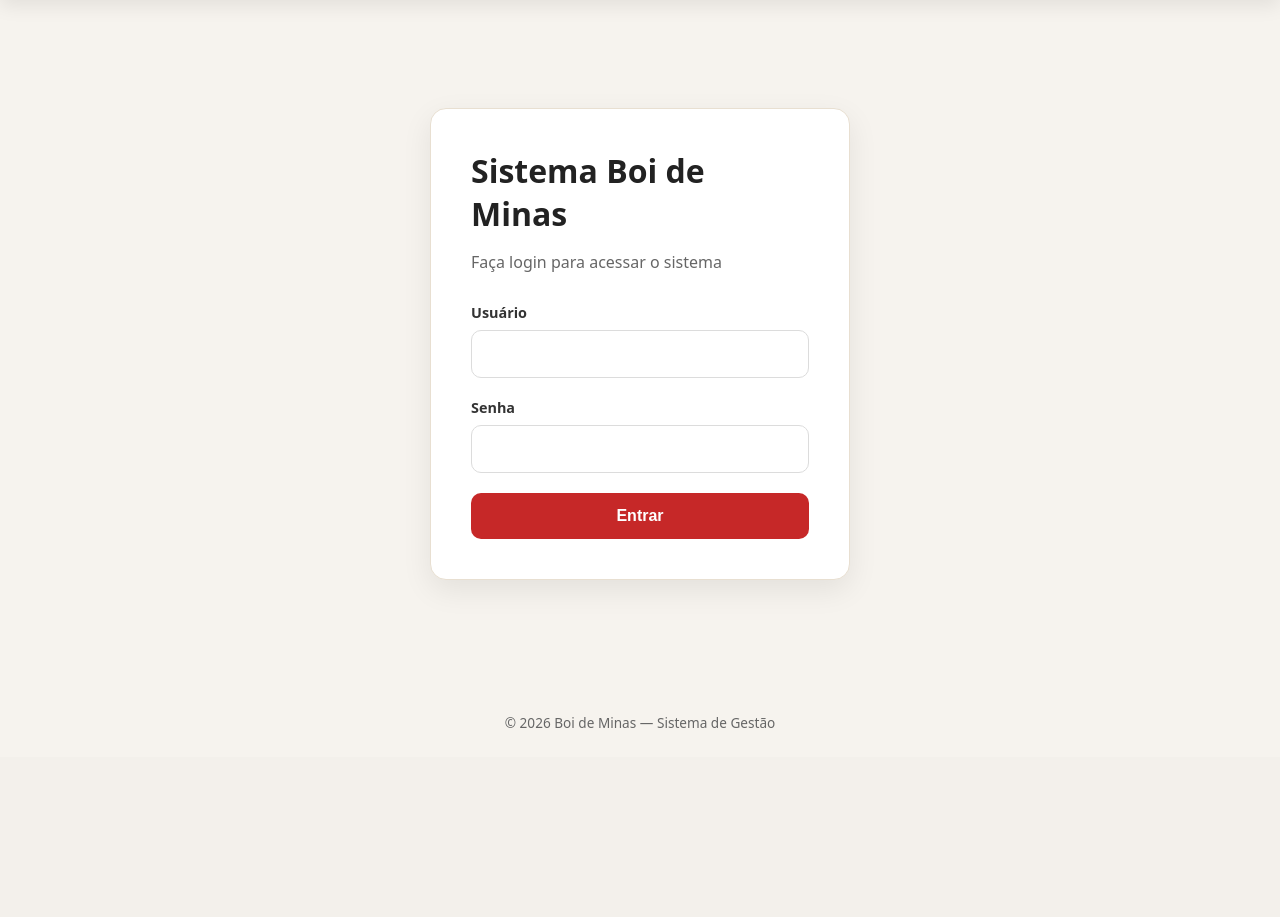
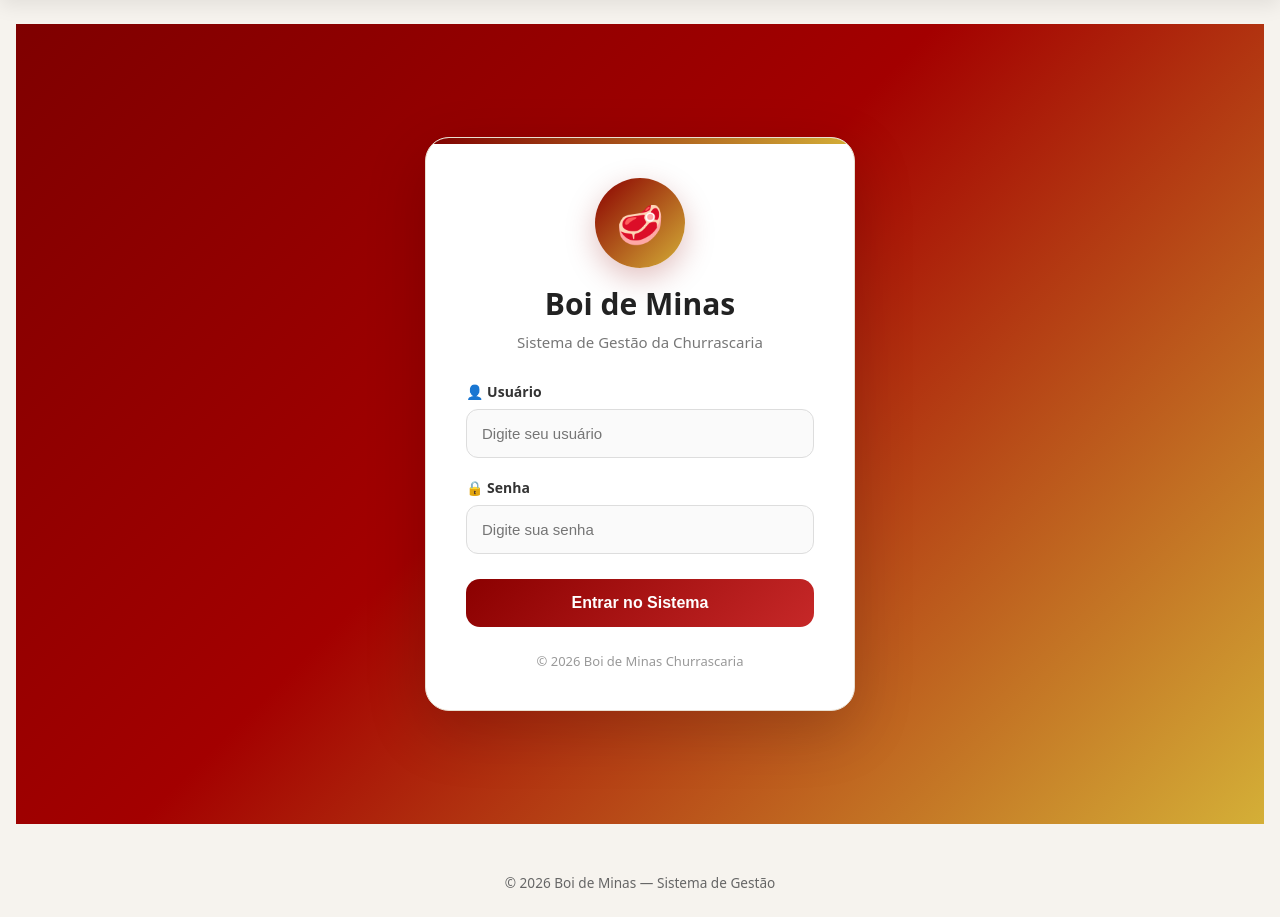
Before and after one commit to mattheuschaves2920-ops/boi-de-minas-sistema, a Flask app: page /login in a window 1280 px wide. Shown: the part 82-999 px from the top of the page. Before the commit the page ends 810 px from the top, so only its background shows below. Run offline with Flask 3, Linux system fonts and the light colour scheme.

Commit message:
Update login.html

```diff
--- a/templates/login.html
+++ b/templates/login.html
@@ -4,47 +4,148 @@
 
 <style>
 
-.login-container{
+/* FUNDO */
+
+.login-page{
+
+    min-height:100vh;
+
+    display:flex;
+
+    align-items:center;
+    justify-content:center;
+
+    padding:30px;
+
+    background:
+    linear-gradient(
+        135deg,
+        #7f0000 0%,
+        #a30000 45%,
+        #d4af37 100%
+    );
+}
+
+/* CARD */
+
+.login-card{
 
     width:100%;
-    min-height:80vh;
+    max-width:430px;
+
+    background:#ffffff;
+
+    border-radius:24px;
+
+    padding:40px;
+
+    box-shadow:
+        0 20px 60px rgba(0,0,0,0.18);
+
+    position:relative;
+
+    overflow:hidden;
+}
+
+/* TOPO */
+
+.login-card::before{
+
+    content:"";
+
+    position:absolute;
+
+    top:0;
+    left:0;
+
+    width:100%;
+    height:6px;
+
+    background:
+    linear-gradient(
+        90deg,
+        #7f0000,
+        #d4af37
+    );
+}
+
+/* LOGO */
+
+.logo-area{
+
+    text-align:center;
+
+    margin-bottom:25px;
+}
+
+.logo-circle{
+
+    width:90px;
+    height:90px;
+
+    margin:0 auto 15px;
+
+    border-radius:50%;
 
     display:flex;
     align-items:center;
     justify-content:center;
 
-    padding:40px;
-}
+    background:
+    linear-gradient(
+        135deg,
+        #8b0000,
+        #d4af37
+    );
 
-.login-card{
+    color:#fff;
 
-    width:100%;
-    max-width:420px;
+    font-size:38px;
 
-    background:#ffffff;
-
-    border-radius:16px;
-
-    padding:40px;
-
-    box-shadow:0 10px 30px rgba(0,0,0,0.08);
+    box-shadow:
+        0 10px 30px rgba(139,0,0,0.25);
 }
 
 .login-card h1{
 
-    margin:0 0 10px 0;
+    margin:0;
 
-    font-size:32px;
+    font-size:30px;
+
+    font-weight:800;
 
     color:#222;
 }
 
 .login-card p{
 
-    margin-bottom:30px;
+    margin-top:8px;
 
-    color:#666;
+    color:#777;
+
+    font-size:15px;
 }
+
+/* ALERTA */
+
+.alert{
+
+    background:#ffebee;
+
+    color:#c62828;
+
+    padding:14px;
+
+    border-radius:12px;
+
+    margin-bottom:20px;
+
+    font-size:14px;
+
+    border-left:5px solid #c62828;
+}
+
+/* FORM */
 
 .form-group{
 
@@ -57,130 +158,231 @@
 
     margin-bottom:8px;
 
-    font-weight:600;
+    font-weight:700;
 
     color:#333;
+
+    font-size:14px;
 }
 
 .form-group input{
 
     width:100%;
 
-    padding:14px;
+    padding:15px;
 
-    border:1px solid #dcdcdc;
+    border:1px solid #ddd;
 
-    border-radius:10px;
+    border-radius:12px;
 
-    font-size:16px;
+    font-size:15px;
+
+    transition:0.2s ease;
+
+    background:#fafafa;
 }
 
 .form-group input:focus{
 
     outline:none;
 
-    border-color:#c62828;
+    border-color:#8b0000;
+
+    background:#fff;
+
+    box-shadow:
+        0 0 0 4px rgba(139,0,0,0.08);
 }
 
-.btn{
+/* BOTÃO */
+
+.btn-login{
 
     width:100%;
 
     border:none;
 
-    padding:14px;
+    padding:15px;
 
-    border-radius:10px;
+    border-radius:14px;
 
-    background:#c62828;
+    background:
+    linear-gradient(
+        135deg,
+        #8b0000,
+        #c62828
+    );
 
     color:white;
 
     font-size:16px;
 
-    font-weight:bold;
+    font-weight:700;
 
     cursor:pointer;
+
+    transition:0.2s ease;
+
+    margin-top:5px;
 }
 
-.btn:hover{
+.btn-login:hover{
 
-    opacity:0.9;
+    transform:translateY(-1px);
+
+    opacity:0.95;
+
+    box-shadow:
+        0 10px 25px rgba(139,0,0,0.22);
 }
 
-.alert{
+/* RODAPÉ */
 
-    background:#ffebee;
+.login-footer{
 
-    color:#c62828;
+    margin-top:25px;
 
-    padding:12px;
+    text-align:center;
 
-    border-radius:10px;
+    color:#999;
 
-    margin-bottom:20px;
+    font-size:13px;
+}
+
+/* RESPONSIVO */
+
+@media (max-width:600px){
+
+    .login-page{
+
+        padding:18px;
+    }
+
+    .login-card{
+
+        padding:28px;
+        border-radius:18px;
+    }
+
+    .login-card h1{
+
+        font-size:25px;
+    }
+
 }
 
 </style>
 
-<div class="login-container">
+<div class="login-page">
 
     <div class="login-card">
 
-        <h1>
-            Sistema Boi de Minas
-        </h1>
+        <!-- TOPO -->
 
-        <p>
-            Faça login para acessar o sistema
-        </p>
+        <div class="logo-area">
+
+            <div class="logo-circle">
+
+                🥩
+
+            </div>
+
+            <h1>
+                Boi de Minas
+            </h1>
+
+            <p>
+                Sistema de Gestão da Churrascaria
+            </p>
+
+        </div>
+
+        <!-- ERRO -->
 
         {% if error %}
 
         <div class="alert">
-            {{ error }}
+
+            ⚠️ {{ error }}
+
         </div>
 
         {% endif %}
 
+        <!-- FORM -->
+
         <form method="POST">
+
+            <!-- CSRF -->
+
+            {% if csrf_token %}
+
+            <input
+                type="hidden"
+                name="csrf_token"
+                value="{{ csrf_token() }}"
+            >
+
+            {% endif %}
+
+            <!-- USUÁRIO -->
 
             <div class="form-group">
 
                 <label>
-                    Usuário
+                    👤 Usuário
                 </label>
 
                 <input
                     type="text"
                     name="username"
+                    placeholder="Digite seu usuário"
+                    autocomplete="username"
                     required
                 >
 
             </div>
 
+            <!-- SENHA -->
+
             <div class="form-group">
 
                 <label>
-                    Senha
+                    🔒 Senha
                 </label>
 
                 <input
                     type="password"
                     name="password"
+                    placeholder="Digite sua senha"
+                    autocomplete="current-password"
                     required
                 >
 
             </div>
 
+            <!-- BOTÃO -->
+
             <button
                 type="submit"
-                class="btn"
+                class="btn-login"
             >
-                Entrar
+
+                Entrar no Sistema
+
             </button>
 
         </form>
+
+        <!-- RODAPÉ -->
+
+        <div class="login-footer">
+
+            © {{ current_year if current_year else '2026' }}
+
+            Boi de Minas Churrascaria
+
+        </div>
 
     </div>
 
```
